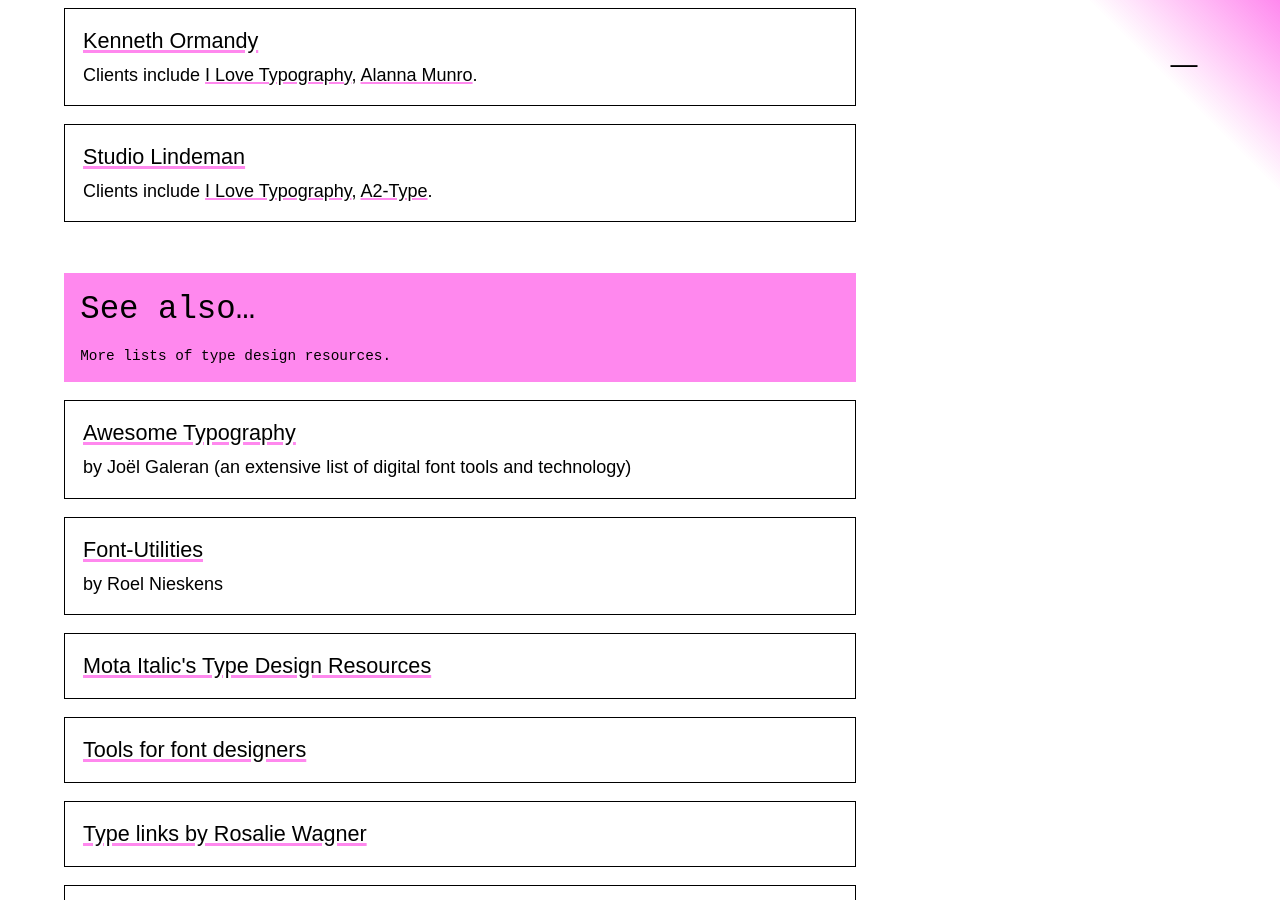
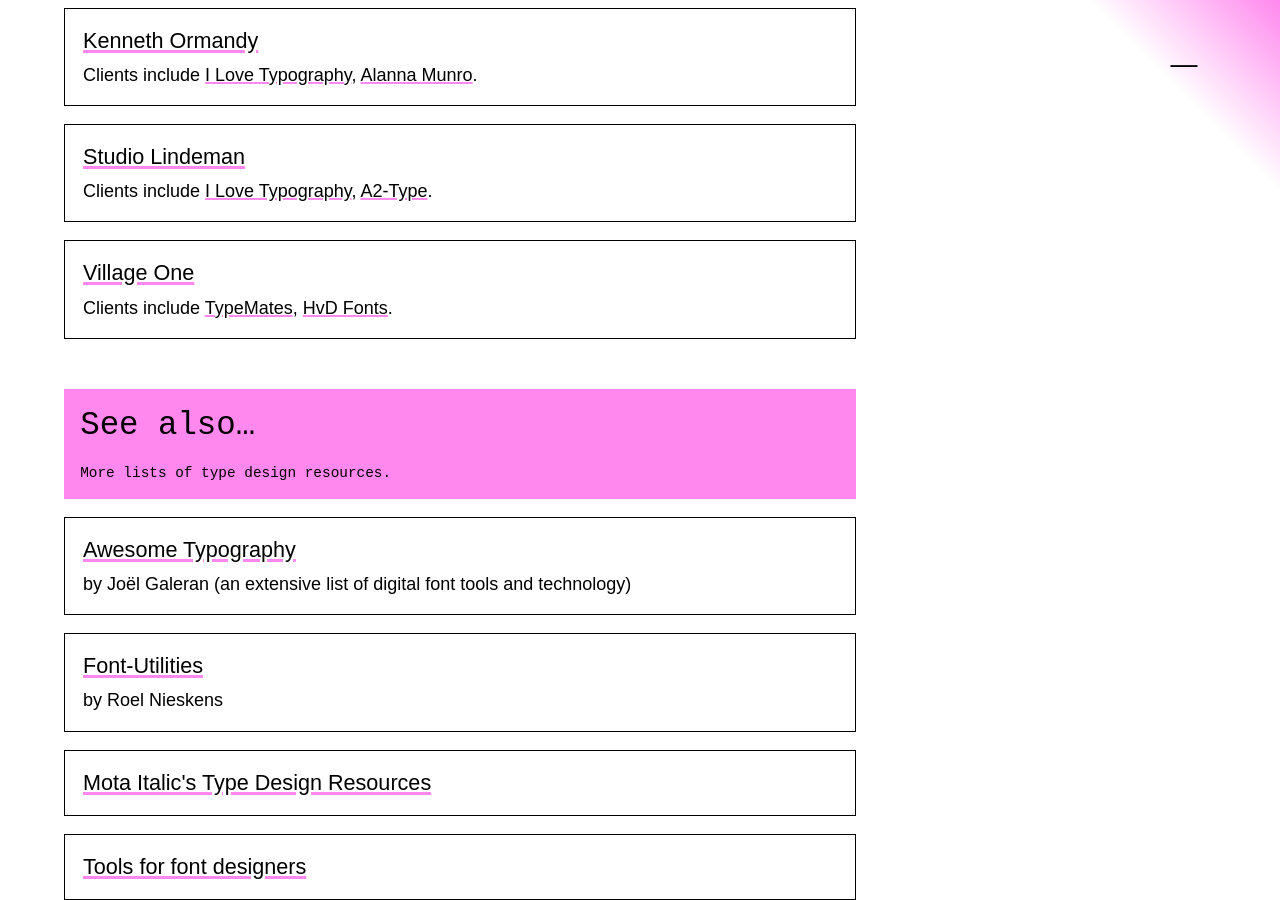
Before and after one commit to justinpenner/type-design-resources, a Jekyll site: the page built from index.md, in a window 1280 px wide and 900 px high, scrolled down 42427 px. Built offline with Jekyll 4.4.1, drawn with Linux system fonts in a browser that asks for light colours; some web fonts are replaced.

Commit message:
Added Village One to Custom Site Dev section

```diff
--- a/_data/data.yaml
+++ b/_data/data.yaml
@@ -1191,6 +1191,9 @@
           - name: Kenneth Ormandy
             url: https://kennethormandy.com/
             description: Clients include [I Love Typography](https://fonts.ilovetypography.com), [Alanna Munro](https://alannamunro.com/).
+          - name: Village One
+            url: https://www.village.one/
+            description: Clients include [TypeMates](https://www.typemates.com/), [HvD Fonts](https://www.hvdfonts.com/).
   - name: See also…
     description: More lists of type design resources.
     items:
```
